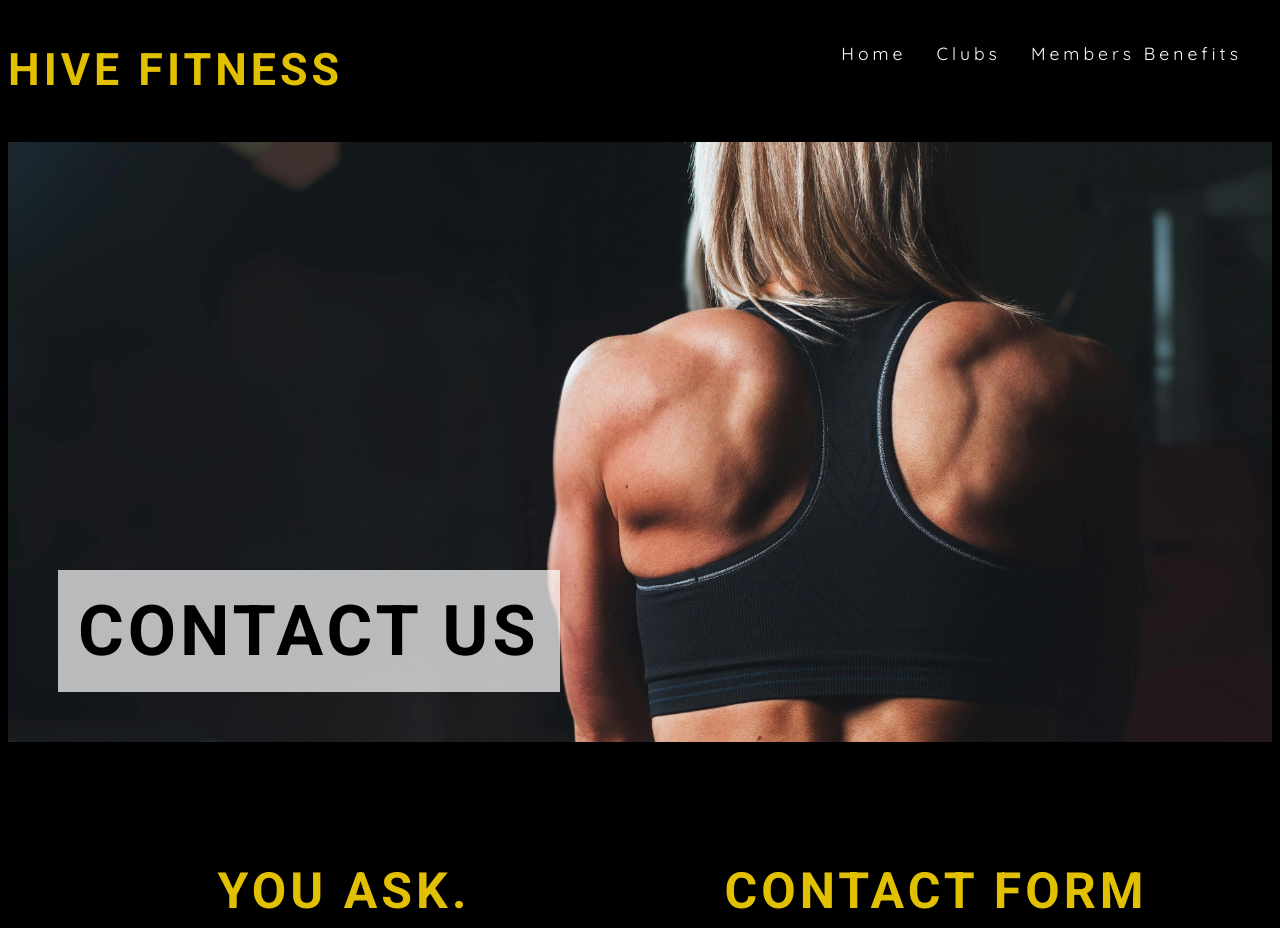
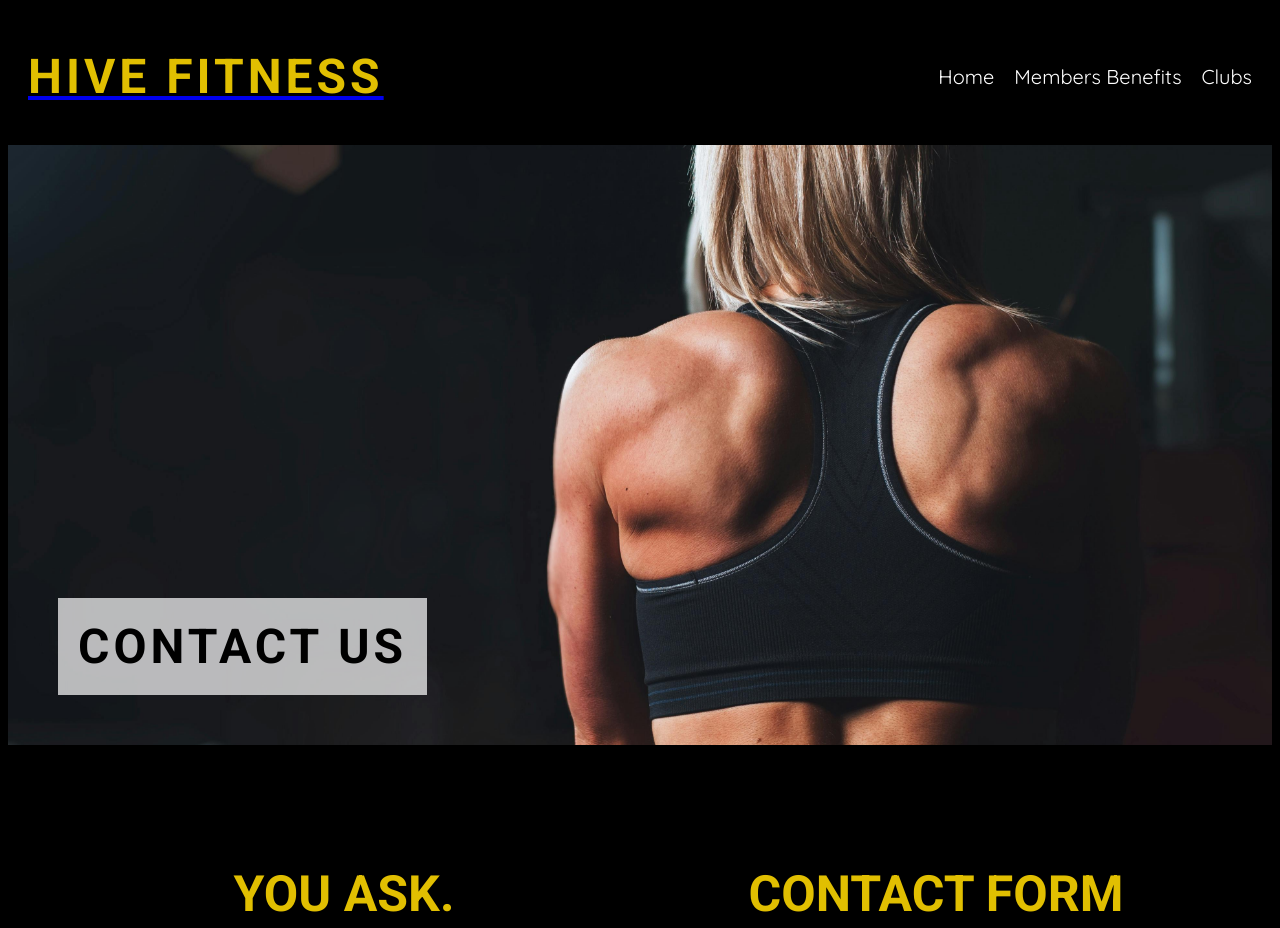
Before and after one commit to maarkwilliams/HiveFitness, a plain HTML site: page contact.html in a window 1280 px wide. Shown: the top 928 px of the page. Drawn offline with Linux system fonts and the light colour scheme.

Commit message:
Clean up some code and change header bar

```diff
--- a/assets/css/style.css
+++ b/assets/css/style.css
@@ -5,44 +5,50 @@ body {
     background-color: black;
     }
 
-h2, h3{
+h2 {
     font-family:  'Roboto', sans-serif;
     text-transform: uppercase;
     letter-spacing: 4px;
     color: #E1BF01;
 }
 
+h3 {
+  font-family:  'Roboto', sans-serif;
+  text-transform: uppercase;
+
+}
+
 p {
     font-family: 'Quicksand', sans-serif;
-    letter-spacing: 4px;
     color: white;
 }
 
 /* Header */
 
-#logo{
-    float: left;
-    font-size: 280%;
-    padding-bottom: 20px;
-  }
+#pageheader {
+  display: flex;
+  justify-content: space-between;
+  align-items: center;
+}
 
-  #menu{
-    font-family: 'Quicksand', sans-serif;
-    font-size: 110%;
-    list-style-type: none;
-    letter-spacing: 4px;
-    color: white;
-  }
+#logo h2 {
+  font-size: 3rem;
+  margin-left: 20px;
+}
 
-  #logo, #menu{
-    line-height: 30px;
-  }
+#menu nav ul {
+  list-style: none;
+  display: flex;
+  gap: 20px;
+  margin-right: 20px;
+}
 
-  #menu li{
-    float: right;
-    margin-right: 30px;
-    padding-top: 20px;
-  }
+#menu nav ul li {
+  display: inline-block;
+  color: white;
+  font-family: 'Quicksand', sans-serif;
+  font-size: 1.25rem;
+}
 
   #menu a{
     text-decoration: none;
@@ -80,12 +86,11 @@ p {
 }
 
 #hero-content {
-  font-size: 110%;
-  font-family:  'Roboto', sans-serif;
+  font-size: 1.75rem;
   text-transform: uppercase;
   letter-spacing: 4px;
   width: 500px;
-  padding: 40px 20px;
+  padding: 20px 20px;
   background: rgba(212, 175, 55, 0.7);
   position: absolute;
   bottom: 30px;
@@ -105,7 +110,6 @@ p {
 
 .text-content h2 {
   color: white;
-  font-family:  'Roboto', sans-serif;
   text-transform: uppercase;
   font-size: 3rem;
   margin: 0;
@@ -176,7 +180,7 @@ footer {
 
 .social-networks a {
   color: white;
-  font-size: 24px;
+  font-size: 1.75rem;
   text-decoration: none;
 }
 
@@ -202,7 +206,7 @@ header::after {
 
 #clubs-title h2 {
   color: white;
-  font-size: 80px;
+  font-size: 4rem;
 }
 
 /* Clubs content */
@@ -228,14 +232,13 @@ header::after {
 }
 
 #clubs-content h3 {
-  font-size: 45px;
+  font-size: 3rem;
   color: white;
   margin: 0;
 }
 
 #clubs-content p {
   margin: 5px 0 0 0;
-  letter-spacing: 0px;
 }
 
 #clubs-content img {
@@ -272,9 +275,8 @@ header::after {
 
 #member-hero-content h2 {
   margin: 0;
-  font-family: 'Roboto', sans-serif;
   color: rgb(00, 00, 00);
-  font-size: 70px;
+  font-size: 3rem;
 }
 
 /*Members benefit list */
@@ -296,6 +298,7 @@ header::after {
 #member-benefits-content h3 {
   margin-right: 40px;
   text-align: right;
+  color:#E1BF01
 }
 
 #member-benefits-content ul {
@@ -332,7 +335,7 @@ header::after {
   left: 50px;
   margin: 0;
   color: black;
-  font-size: 40px;
+  font-size: 2rem;
   background-color: rgba(255, 255, 255, 0.7);
   padding: 5px;
 }
@@ -400,9 +403,8 @@ header::after {
 
 #contact-hero-content h2 {
   margin: 0;
-  font-family: 'Roboto', sans-serif;
   color: rgb(00, 00, 00);
-  font-size: 70px;
+  font-size: 3rem;
 }
 
 /* Contact form content */
@@ -435,10 +437,11 @@ header::after {
 .contactform h3 {
   margin-bottom: 20px;
   font-size: 50px;
+  color:#E1BF01
 }
 
 .contactform p {
-  font-size: 30px;
+  font-size: 1.5rem;
   letter-spacing: 0;
   margin-bottom: 20px;
 }
@@ -457,7 +460,7 @@ header::after {
   border: none;
   border-radius: 5px;
   box-shadow: 0 2px 5px rgba(0, 0, 0, 0.1);
-  font-size: 20px;
+  font-size: 1.5rem;
  }
 
 .contactform input[type="submit"] {
@@ -467,5 +470,5 @@ header::after {
   padding: 10px 20px;
   border-radius: 5px;
   cursor: pointer;
-  font-size: 1em;
+  font-size: 1rem;
  }
--- a/contact.html
+++ b/contact.html
@@ -10,22 +10,28 @@
   </head>
 <body>
   <header>
+    <div id="pageheader">
+     <div id="logo">
    <a href="index.html">
-      <h2 id="logo">Hive Fitness</h2>
+     <h2>Hive Fitness</h2>
    </a>
+ </div>
+ <div id="menu">
    <nav>
-      <ul id="menu">
+     <ul>
+       <li>
+         <a href="index.html">Home</a>
+       </li>
        <li>
          <a href="members.html">Members Benefits</a>
        </li>
        <li>
          <a href="clubs.html">Clubs</a>
        </li>
-        <li>
-          <a href="index.html">Home</a>
-        </li>
      </ul>
    </nav>
+ </div>
+ </div>
  </header>
 
   <section>
```
Also changed, not shown: clubs.html (+17 -5 lines), index.html (+11 -5 lines), members.html (+11 -5 lines). Lines whose indentation alone changed are shown as unchanged.
